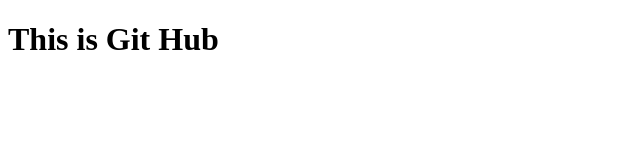
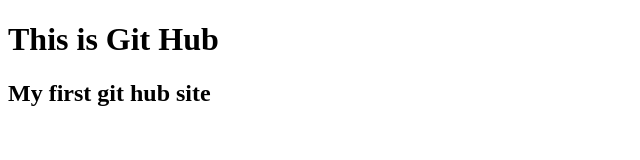
Before and after one commit to holmessh/mysite, a plain HTML site: page index.html in a window 1280 px wide. Shown: the whole page, without its empty margins (0-640 px from the left). Drawn offline with Linux system fonts and the light colour scheme.

Commit message:
2nd Update

```diff
--- a/index.html
+++ b/index.html
@@ -5,5 +5,6 @@
 </head>
 <body>
 	<h1>This is Git Hub</h1>
+	<h2>My first git hub site</h2>
 </body>
 <html>
```
